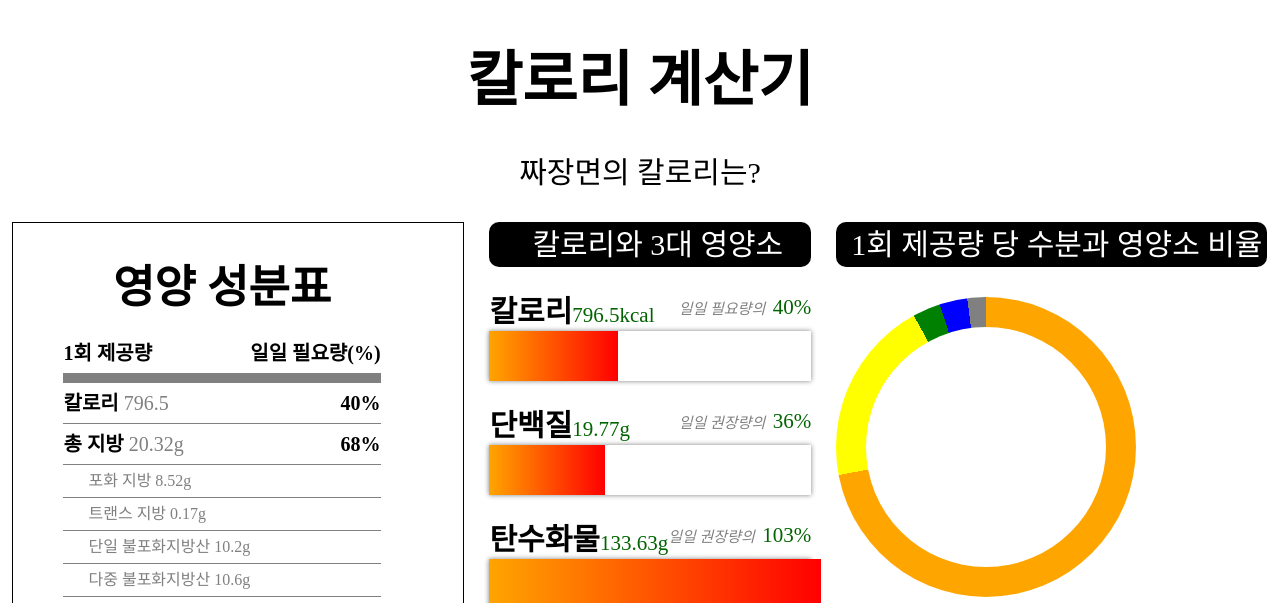
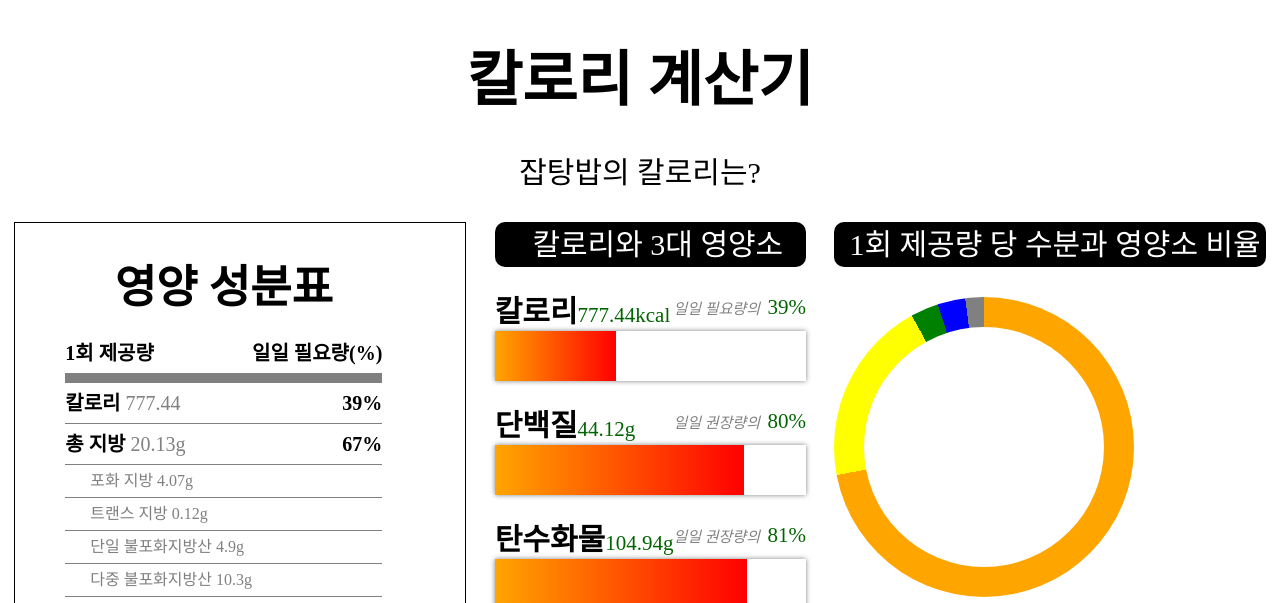
Before and after one commit to lopanghub/toy-001, a plain HTML site: page 칼로리.html in a window 1280 px wide. Both pictures are taken after a click on the element "잡탕밥의 칼로리는?". Shown: the part 119-722 px from the top of the page. Drawn offline with Linux system fonts and the light colour scheme.

Commit message:
0213 if문 오류 수정

```diff
--- a/칼로리.html
+++ b/칼로리.html
@@ -282,10 +282,19 @@
     document.getElementById("food").addEventListener("click", change)
 
     function change() {
-      change_p.innerHTML = "짜장면의 칼로리는?"
-      s2.style.display = 'block';
-      s2.style.display = 'flex';
-      s1.style.display = 'none';
+      if (s2.style.display === 'none') {
+        change_p.innerHTML = "짜장면의 칼로리는?"
+        s2.style.display = 'block';
+        s2.style.display = 'flex';
+        s1.style.display = 'none';
+      }
+      else {
+        change_p.innerHTML = "잡탕밥의 칼로리는?"
+
+        s1.style.display = 'block'
+        s1.style.display = 'flex'
+        s2.style.display = 'none'
+      }
     }
   </script>
 </body>
```
Also changed, not shown: 1 other file.
